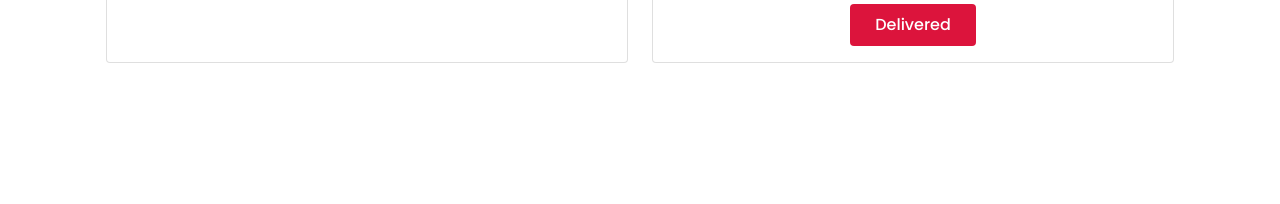
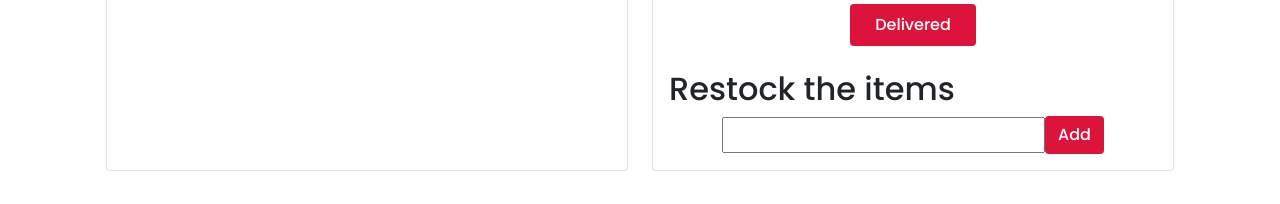
Before and after one commit to Noor-26/darkfam-camping-gear, a React (Create React App) app: page /inventory/1 in a window 1280 px wide. Shown: the part 389-593 px from the top of the page. Built offline with nearby package versions, Linux system fonts and the light colour scheme; no server answers.

Commit message:
increased items done

```diff
--- a/src/components/Inventory/Inventory.js
+++ b/src/components/Inventory/Inventory.js
@@ -4,7 +4,7 @@ import './Inventory.css'
 const Inventory = () => {
     const {id} = useParams()
     const [item, setItems] = useState({})
-    const {name,img,description,price,supplierName,_id,quantity}= item
+    const {name,img,description,price,supplierName}= item
     const [productQuantity, setQuantity] = useState(0)
 
       const reduceQuantity =() =>{
@@ -16,24 +16,47 @@ const Inventory = () => {
             method:"PUT",
             headers:{
                 'content-type' : 'application/json',
-                newQuantitys : productQuantity - 1
+                quantitys : productQuantity - 1
 
             },
 
         })
         .then(res => res.json())
         .then(data =>{
-            alert('user sent')
+
         console.log('success',data)
 
     })
 
 }
+      const increaseQuantity =event =>{
+        event.preventDefault()
+        const newQuantity = event.target.increase.value
 
+        const increse = parseInt(productQuantity) + parseInt(newQuantity)
 
+          setQuantity(increse)
 
+          // update quantity
 
+          fetch(`http://localhost:5000/inventory/${id}`,{
+            method:"PUT",
+            headers:{
+                'content-type' : 'application/json',
+                quantitys : increse
 
+            },
+
+        })
+        .then(res => res.json())
+        .then(data =>{
+
+        console.log('success',data)
+
+    })
+    event.target.reset()
+
+}
 
 
 
@@ -69,9 +92,18 @@ const Inventory = () => {
             <p className="card-text">Description : {description}</p>
             <div className=" text-center">
               <button className="inventory-btn btn px-4 py-2" onClick={reduceQuantity}>Delivered</button>
+
             </div>
+            <form onSubmit={increaseQuantity}>
+              <h2 className="mt-4">Restock the items</h2>
+              <div className="text-center">
+              <input type="text" name='increase' className="py-1"/>
+                <input type="submit" value="Add"className="inventory-btn btn" />
+              </div>
+            </form>
           </div>
-
+          <div>
+          </div>
             </div>
         </div>
 
```
